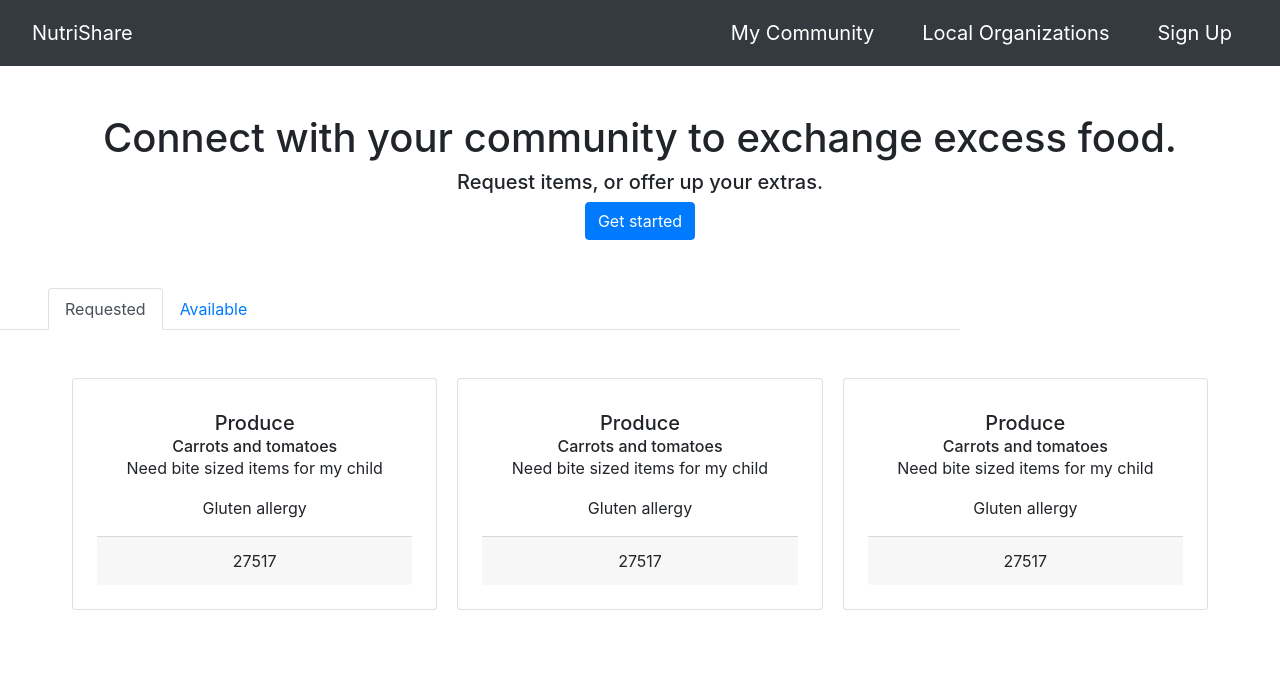
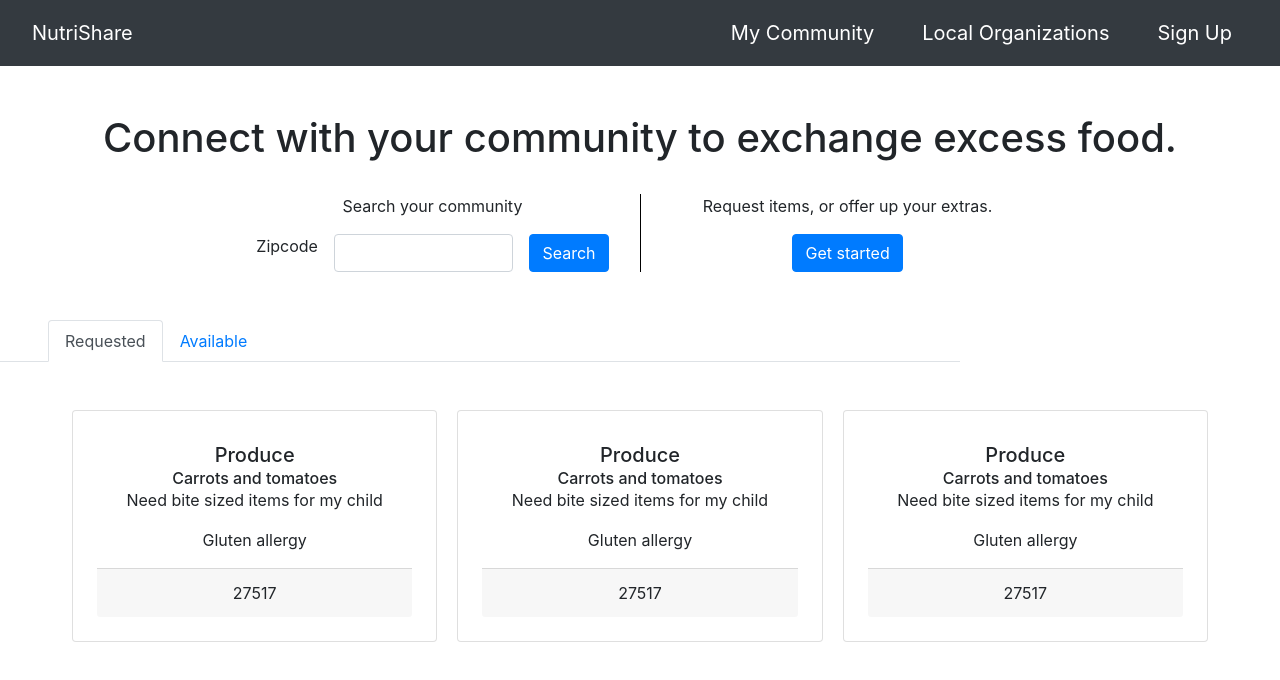
Before and after one commit to kilahancock-zz/hackathon2, a React (Create React App) app in the folder frontend/: page /community in a window 1280 px wide. Shown: the top 680 px of the page. Built offline with nearby package versions, Linux system fonts and the light colour scheme.

Commit message:
added the visual part of a zipcode search feature for the community page, working on functionality next

```diff
--- a/frontend/src/components/community/CommunityTabs.js
+++ b/frontend/src/components/community/CommunityTabs.js
@@ -2,6 +2,7 @@ import React, { Component } from 'react';
 import { Tabs, Tab } from 'react-bootstrap'
 import RequestedTable from './RequestedTable.js';
 import AvailableTable from './AvailableTable.js';
+
 
 class CommunityTabs extends Component {
   constructor (props) {
--- a/frontend/src/components/community/Header.js
+++ b/frontend/src/components/community/Header.js
@@ -1,13 +1,30 @@
 import React, { Component } from 'react';
-import { Button } from 'react-bootstrap';
+import { Button, Col } from 'react-bootstrap';
+import Form from 'react-bootstrap/Form';
+import classes from '../../css/org-header.module.css';
 
 class Header extends Component {
   render() {
     return (
       <div className="text-center my-5">
         <h1>Connect with your community to exchange excess food.</h1>
-        <h5>Request items, or offer up your extras.</h5>
-        <Button onClick={this.props.resourceClickHandler}>Get started</Button>
+        <br />
+        <div className={classes.colContainer}>
+          <Col>
+          <p>Search your community</p>
+          <div className={classes.searchCol}>
+            <Form.Label  className="mx-sm-3">Zipcode</Form.Label>
+            <Form.Control className="mx-sm-6" />
+            <Button  className="mx-sm-3">Search</Button>
+          </div>
+          </Col>
+          <div className={classes.vertDivide}/>
+          <Col>
+          <p>Request items, or offer up your extras.</p>
+            <Button onClick={this.props.resourceClickHandler}>Get started</Button>
+          </Col>
+        </div>
+
       </div>
     );
   }
--- /dev/null
+++ b/frontend/src/css/org-header.module.css
@@ -0,0 +1,13 @@
+.vertDivide {
+    border-left: 1px solid black;
+    height: auto;
+}
+
+.colContainer {
+    display: inline-flex;
+}
+
+.searchCol {
+    height: max-content;
+    display: inline-flex;
+}
```
